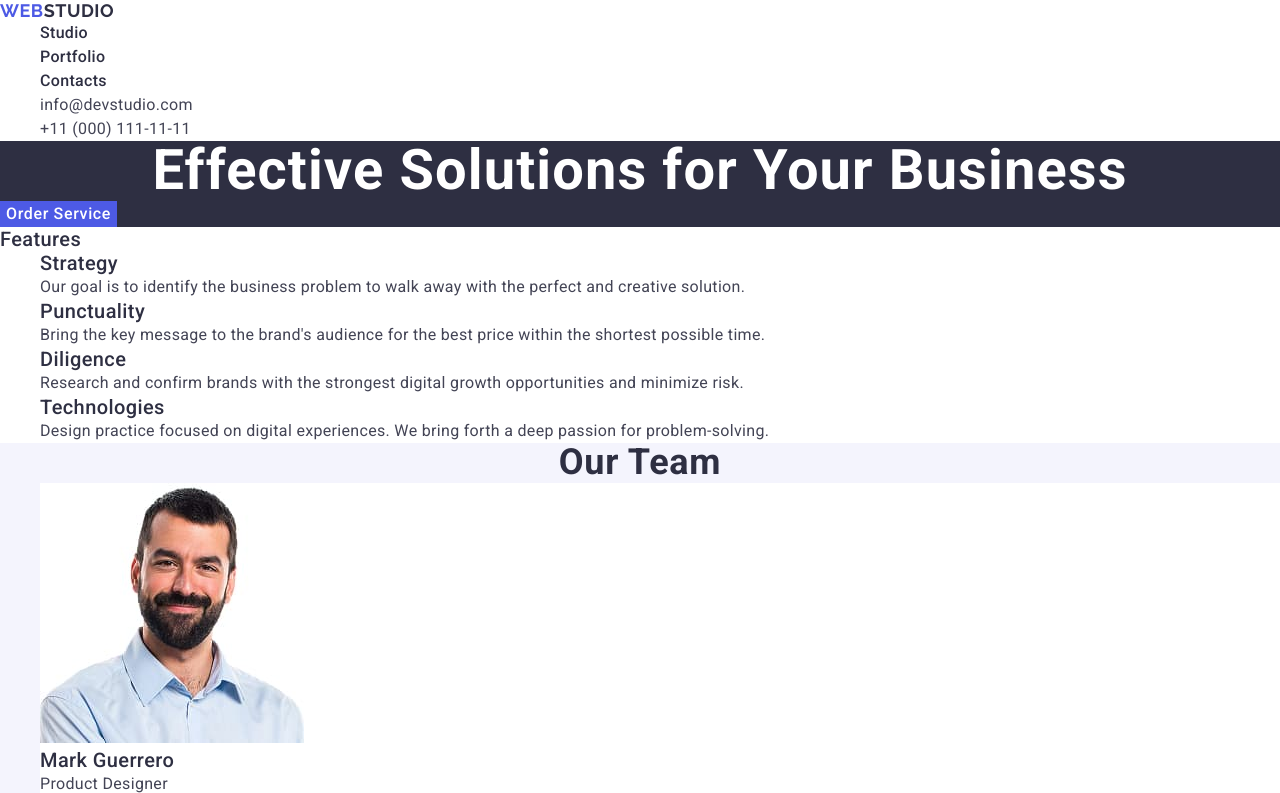
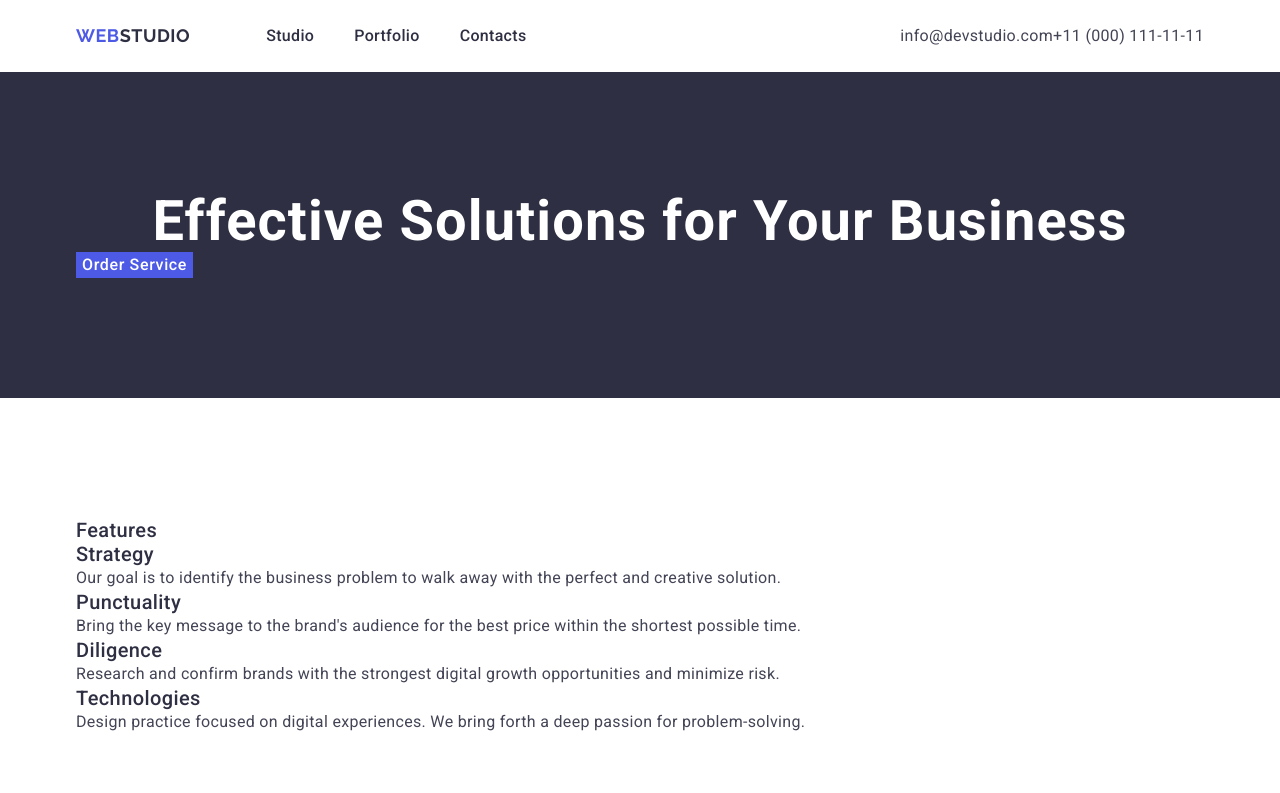
Before and after one commit to AndriiZahoruiko2000/goit-markup-04, a plain HTML site: page index.html in a window 1280 px wide. Shown: the top 793 px of the page. Drawn offline with nearby package versions, Linux system fonts and the light colour scheme.

Commit message:
first commit

```diff
--- a/css/styles.css
+++ b/css/styles.css
@@ -1,7 +1,16 @@
 body {
+  display: flex;
+  flex-direction: column;
+  min-width: 100vw;
+  min-height: 100vh;
+  margin: 0;
   font-family: 'Roboto', sans-serif;
   color: #434455;
   background-color: #ffffff;
+}
+
+main {
+  flex-grow: 1;
 }
 
 h1,
@@ -16,6 +25,7 @@ p {
 
 ul {
   margin: 0;
+  padding-left: 0;
   list-style: none;
 }
 
@@ -30,7 +40,51 @@ button {
   background-color: transparent;
 }
 
+img {
+  display: block;
+  max-width: 100%;
+  height: auto;
+}
+
+.container {
+  max-width: 1158px;
+  margin-left: auto;
+  margin-right: auto;
+  padding-left: 15px;
+  padding-right: 15px;
+}
+
+.section {
+  padding-top: 120px;
+  padding-bottom: 120px;
+}
+
 /* Header */
+
+.header .container {
+  display: flex;
+  justify-content: space-between;
+  align-items: center;
+}
+
+.header-nav {
+  display: flex;
+  align-items: center;
+}
+
+.header-list {
+  display: flex;
+  gap: 40px;
+}
+
+.header-info {
+  display: flex;
+}
+
+.header-info_list {
+  display: flex;
+}
+
 .logo {
   font-family: 'Raleway', sans-serif;
   font-weight: 700;
@@ -39,6 +93,7 @@ button {
   letter-spacing: 0.03em;
   color: #4d5ae5;
   text-transform: uppercase;
+  margin-right: 76px;
 }
 
 .header-accent_logo {
@@ -51,6 +106,7 @@ button {
   line-height: 1.5;
   color: #2e2f42;
   letter-spacing: 0.02em;
+  padding: 24px 0;
 }
 
 .header-list_link:hover,
@@ -96,7 +152,7 @@ button {
   font-size: 16px;
   line-height: 1.5;
   letter-spacing: 0.04em;
-  color: #FFFFFF;
+  color: #ffffff;
   background-color: #4d5ae5;
 }
 
--- a/index.html
+++ b/index.html
@@ -23,6 +23,7 @@
     <!-- Hero -->
 
     <header class="header">
+      <div class="container">
         <nav class="header-nav">
           <a href="./index.html" class="logo"
             >Web<span class="header-accent_logo">Studio</span></a
@@ -53,25 +54,29 @@
             </li>
           </ul>
         </address>
+      </div>
     </header>
     <main>
       <!-- Main Title -->
 
-      <section class="hero">
+      <section class="hero section">
+        <div class="container">
           <h1 class="hero-title">Effective Solutions for Your Business</h1>
           <button class="hero-btn" type="button">Order Service</button>
+        </div>
       </section>
 
       <!-- Options -->
 
-      <section class="features">
+      <section class="features section">
+        <div class="container">
           <h2 class="features-title">Features</h2>
           <ul class="features-list">
             <li class="features-list_item">
               <h3 class="features-list_subtitle">Strategy</h3>
               <p class="features-list_text">
-              Our goal is to identify the business problem to walk away with the
-              perfect and creative solution.
+                Our goal is to identify the business problem to walk away with
+                the perfect and creative solution.
               </p>
             </li>
             <li class="features-list_item">
@@ -96,20 +101,30 @@
               </p>
             </li>
           </ul>
+        </div>
       </section>
 
       <!-- Team -->
 
-      <section class="team">
+      <section class="team section">
+        <div class="container">
           <h2 class="team-title">Our Team</h2>
           <ul class="team-list">
             <li class="team-list_item">
-            <img src="./images/Mark.jpg" alt="member of the team" width="264" />
+              <img
+                src="./images/Mark.jpg"
+                alt="member of the team"
+                width="264"
+              />
               <h3 class="team-list_name">Mark Guerrero</h3>
               <p class="team-list_job">Product Designer</p>
             </li>
             <li class="team-list_item">
-            <img src="./images/Tom.jpg" alt="member of the team" width="264" />
+              <img
+                src="./images/Tom.jpg"
+                alt="member of the team"
+                width="264"
+              />
               <h3 class="team-list_name">Tom Ford</h3>
               <p class="team-list_job">Frontend Developer</p>
             </li>
@@ -132,11 +147,13 @@
               <p class="team-list_job">UI Designer</p>
             </li>
           </ul>
+        </div>
       </section>
 
       <!-- Our Portfolio -->
 
-      <section class="portfolio">
+      <section class="portfolio section">
+        <div class="container">
           <h2 class="portfolio-title">Our Portfolio</h2>
           <ul class="portfolio-list">
             <li class="portfolio-list_item">
@@ -194,16 +211,22 @@
               <p class="portfolio-list_text">Marketing</p>
             </li>
           </ul>
+        </div>
       </section>
     </main>
+
+    <!-- Footer -->
+
     <footer class="footer">
+      <div class="container">
         <a class="logo" href="./index.html">
           Web<span class="footer-accent_logo">Studio</span></a
         >
         <p class="footer-text">
-        Increase the flow of customers and sales for your business with digital
-        marketing & growth solutions.
+          Increase the flow of customers and sales for your business with
+          digital marketing & growth solutions.
         </p>
+      </div>
     </footer>
   </body>
 </html>
```
Lines whose indentation alone changed are shown as unchanged.
